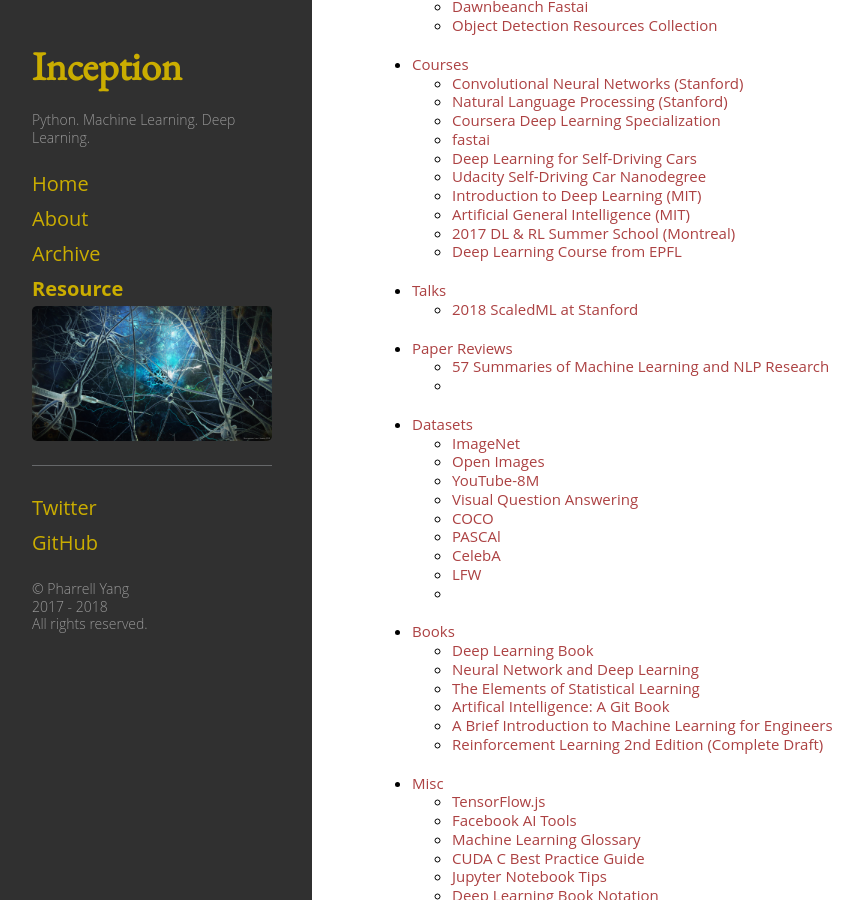
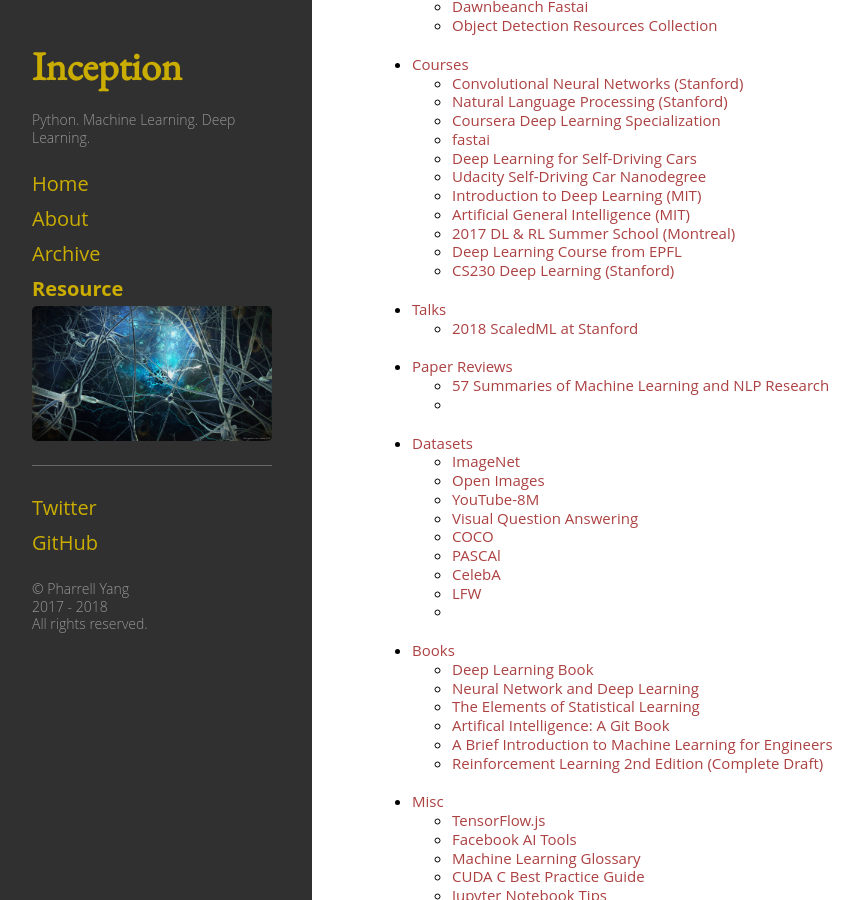
Before and after one commit to pharrellyhy/pharrellyhy.github.io.bakcup, a Jekyll site: the page built from resource.md, in a window 1280 px wide and 900 px high, scrolled down 1923 px. Shown: the whole window, without its empty margins (8-871 px from the left). Built offline with Jekyll 4.4.1, drawn with Linux system fonts in a browser that asks for light colours.

Commit message:
updates resource

```diff
--- a/_data/nav.yml
+++ b/_data/nav.yml
@@ -310,6 +310,9 @@
     - title: "Deep Learning Course from EPFL"
       url: "https://documents.epfl.ch/users/f/fl/fleuret/www/dlc/"
 
+    - title: "CS230 Deep Learning (Stanford)"
+      url: "http://cs230.stanford.edu/index.html"
+
 
 - title: "Talks"
   sublinks:
```
